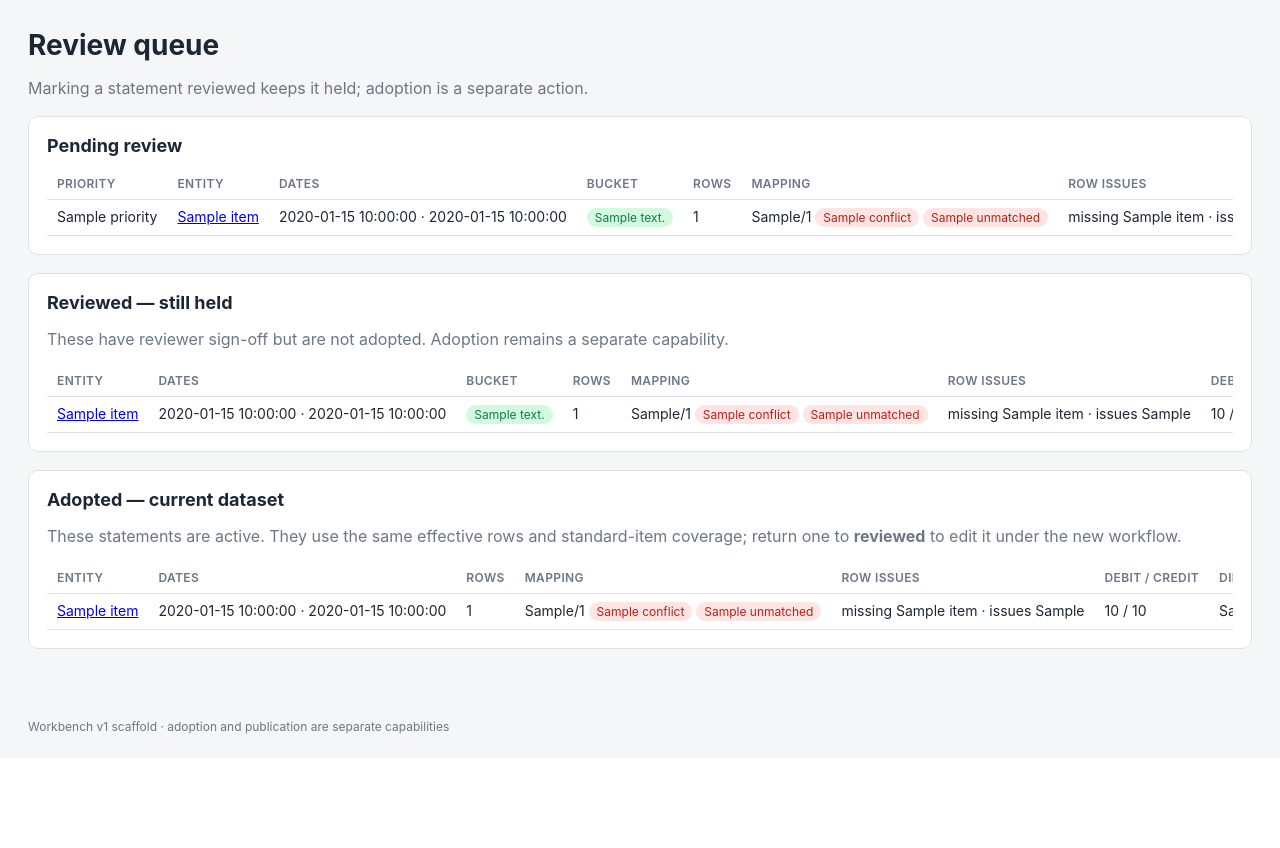
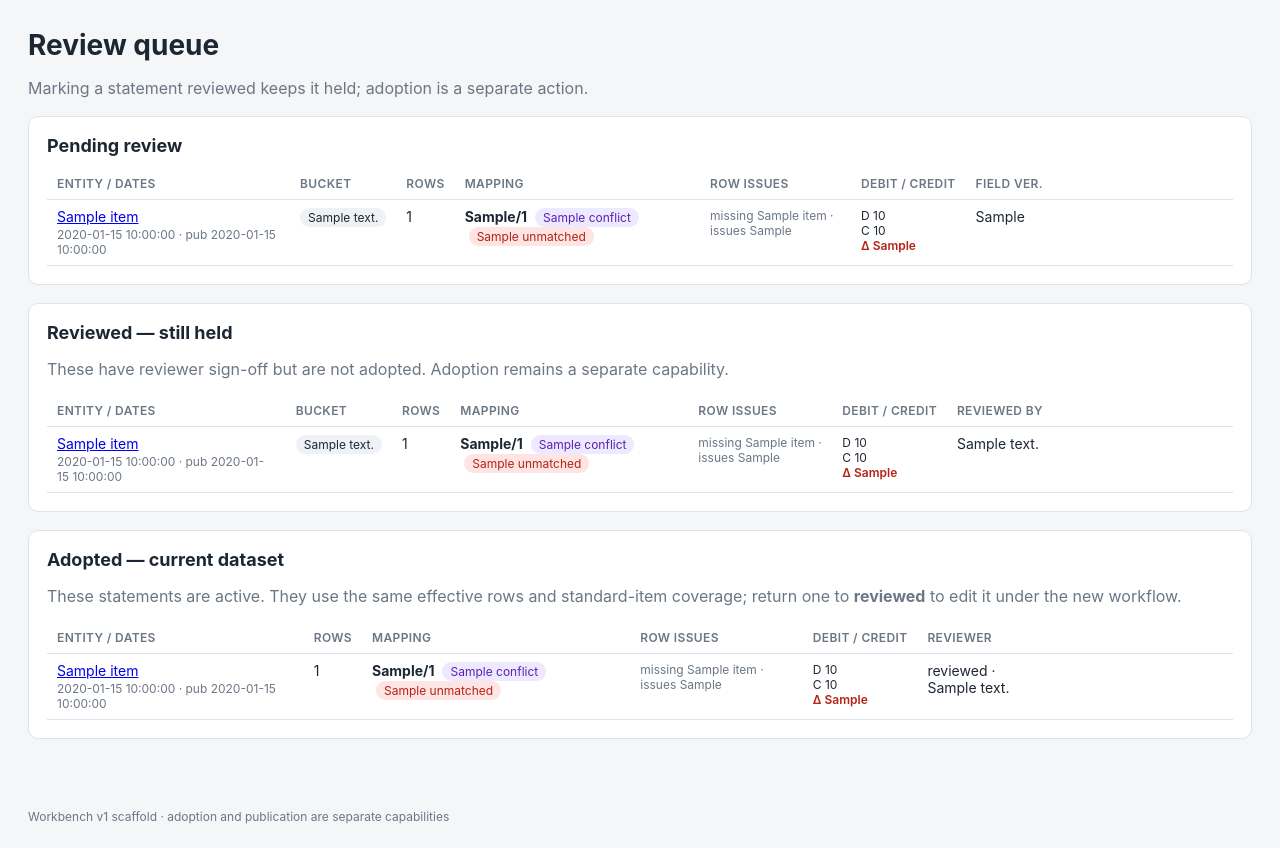
Before and after one commit to mogcai/macau_tb_ocr_prototype, a FastAPI app: template workbench/templates/review_queue.html in a window 1280 px wide. Shown: the part 44-892 px from the top of the page. Before the commit the page ends 778 px from the top, so only its background shows below. Run offline with FastAPI, Linux system fonts and the light colour scheme; the template is opened without the code that fills it: most values are stand-ins (such as "Sample title", 1, 10 or a date in 2020).

Commit message:
workbench: make held/active tables fit and give conflict tags their own colour

```diff
--- a/workbench/static/style.css
+++ b/workbench/static/style.css
@@ -33,7 +33,7 @@ th { color: var(--muted); font-weight: 600; font-size: 12px; text-transform: upp
 table.kv th { width: 210px; }
 table.compact { font-size: 12px; }
 .data tr:hover { background: #f9fafb; }
-.pill { display: inline-block; padding: 2px 8px; border-radius: 999px; font-size: 12px; background: #eef2f7; }
+.pill { display: inline-block; padding: 2px 8px; border-radius: 999px; font-size: 12px; background: #eef2f7; white-space: nowrap; }
 .pill.active { background: #d1fadf; color: var(--ok); }
 .pill.proposed { background: #fff4d6; color: var(--warn); }
 .muted { color: var(--muted); }
@@ -53,18 +53,31 @@ select.cell { min-width: 110px; }
 .role-switch { display: inline-flex; gap: 6px; margin-left: 8px; }
 .role-switch a { color: #93c5fd; font-size: 11px; }
 .bad { color: var(--bad); font-weight: 600; }
-.table-scroll { overflow-x: auto; }
-table.data th, table.data td { white-space: nowrap; }
+.table-scroll { width: 100%; max-width: 100%; overflow-x: auto; -webkit-overflow-scrolling: touch; }
+table.data th { white-space: nowrap; }
+table.data td { white-space: normal; }
 .pill.blocked { background: #fee4e2; color: var(--bad); }
+.pill.conflict { background: #ede9fe; color: #5b21b6; }
+.pill.bucket-mapping_conflict { background: #ede9fe; color: #5b21b6; }
+.pill.bucket-mapping_unmatched { background: #fee4e2; color: var(--bad); }
+.pill.bucket-ready_for_adoption { background: #d1fadf; color: var(--ok); }
+.pill.bucket-unbalanced { background: #fef3c7; color: #92400e; }
+.pill.bucket-row_issues { background: #e0f2fe; color: #075985; }
+.pill.bucket-adopted { background: #d1fadf; color: var(--ok); }
 .pill.manual { background: #e0e7ff; color: #3730a3; }
 tr.manual-row td { background: #f5f7ff; }
 .insert-form { display: grid; grid-template-columns: repeat(auto-fit, minmax(190px, 1fr)); gap: 10px 14px; align-items: end; }
 .insert-form label { display: flex; flex-direction: column; gap: 4px; font-size: 12px; color: var(--muted); }
 .insert-form label.wide { grid-column: span 2; }
 .insert-form input, .insert-form select { padding: 6px 8px; border: 1px solid var(--line); border-radius: 6px; font-size: 13px; color: var(--ink); background: #fff; }
-.insert-actions { display: flex; align-items: end; }
-.mapping-cell { min-width: 260px; }
-.actions-cell { min-width: 150px; }
+.insert-actions { display: flex; align-items: end; grid-column: 1 / -1; }
+.entity-cell { min-width: 210px; max-width: 330px; }
+.sub { color: var(--muted); font-size: 12px; margin-top: 2px; }
+.mapping-cell { min-width: 190px; }
+.mapping-cell .pill { margin-left: 4px; }
+table.compact .mapping-cell { min-width: 260px; }
+.actions-cell { min-width: 180px; white-space: nowrap; }
+.amount-cell div { white-space: nowrap; font-size: 12px; }
 .map-actions { display: flex; gap: 6px; align-items: center; }
 .row-actions { display: flex; gap: 6px; align-items: center; }
-table.data.compact { min-width: 1180px; }
+table.data.compact { min-width: 1120px; }
--- a/workbench/templates/review_detail.html
+++ b/workbench/templates/review_detail.html
@@ -169,7 +169,7 @@
           {% elif row.mapping_status == 'unique' %}
             <span class="pill proposed">proposed</span> {{ row.standardised_label }}
           {% elif row.mapping_status == 'conflict' %}
-            <span class="pill proposed">conflict</span>
+            <span class="pill conflict">conflict</span>
             <span class="muted">{{ row.mapping_candidates|length }} candidates</span>
           {% else %}
             <span class="pill blocked">unmatched</span>
--- a/workbench/templates/review_queue.html
+++ b/workbench/templates/review_queue.html
@@ -10,29 +10,32 @@
   <table class="data">
     <thead>
       <tr>
-        <th>Priority</th><th>Entity</th><th>Dates</th><th>Bucket</th>
-        <th>Rows</th><th>Mapping</th><th>Row issues</th>
-        <th>Debit / Credit</th><th>Difference</th><th>Field ver.</th><th></th>
+        <th>Entity / dates</th><th>Bucket</th><th>Rows</th><th>Mapping</th>
+        <th>Row issues</th><th>Debit / credit</th><th>Field ver.</th><th></th>
       </tr>
     </thead>
     <tbody>
       {% for item in pending_review %}
       <tr>
-        <td>{{ item.priority }}</td>
-        <td><a href="/review/{{ item.statement_id }}">{{ item.entity_name }}</a></td>
-        <td>{{ item.statement_date }}{% if item.publication_date %} · {{ item.publication_date }}{% endif %}</td>
-        <td><span class="pill {{ item.statement_status }}">{{ item.review_bucket }}</span></td>
+        <td class="entity-cell">
+          <a href="/review/{{ item.statement_id }}">{{ item.entity_name }}</a>
+          <div class="sub">{{ item.statement_date }}{% if item.publication_date %} · pub {{ item.publication_date }}{% endif %}</div>
+        </td>
+        <td><span class="pill bucket-{{ item.review_bucket }}">{{ item.review_bucket }}</span></td>
         <td>{{ item.row_count }}</td>
-        <td>
-          {{ item.mapped_rows }}/{{ item.row_count }}
-          {% if item.mapping_conflict_rows %}<span class="pill blocked">{{ item.mapping_conflict_rows }} conflict</span>{% endif %}
+        <td class="mapping-cell">
+          <strong>{{ item.mapped_rows }}/{{ item.row_count }}</strong>
+          {% if item.mapping_conflict_rows %}<span class="pill conflict">{{ item.mapping_conflict_rows }} conflict</span>{% endif %}
           {% if item.unmapped_rows %}<span class="pill blocked">{{ item.unmapped_rows }} unmatched</span>{% endif %}
         </td>
-        <td>missing {{ item.missing_labels }} · issues {{ item.issue_rows }}</td>
-        <td>{{ item.debit_total_display }} / {{ item.credit_total_display }}</td>
-        <td>{% if item.debit_credit_equal %}<span class="ok">0</span>{% else %}{{ item.debit_credit_difference_minor }}{% endif %}</td>
+        <td class="sub">missing {{ item.missing_labels }} · issues {{ item.issue_rows }}</td>
+        <td class="amount-cell">
+          <div>D {{ item.debit_total_display or "—" }}</div>
+          <div>C {{ item.credit_total_display or "—" }}</div>
+          <div class="{% if item.debit_credit_equal %}ok{% else %}bad{% endif %}">Δ {% if item.debit_credit_equal %}0{% else %}{{ item.debit_credit_difference_minor }}{% endif %}</div>
+        </td>
         <td>{{ item.field_verifications }}</td>
-        <td>
+        <td class="actions-cell">
           {% if can_review_statement and item.mapping_ready %}
           <button class="review-button" data-statement="{{ item.statement_id }}" data-role="{{ role }}" data-status="reviewed">Mark reviewed</button>
           {% elif can_review_statement %}
@@ -41,7 +44,7 @@
         </td>
       </tr>
       {% else %}
-      <tr><td colspan="11" class="muted">No pending held statements.</td></tr>
+      <tr><td colspan="8" class="muted">No pending held statements.</td></tr>
       {% endfor %}
     </tbody>
   </table>
@@ -55,34 +58,39 @@
   <table class="data">
     <thead>
       <tr>
-        <th>Entity</th><th>Dates</th><th>Bucket</th><th>Rows</th><th>Mapping</th>
-        <th>Row issues</th><th>Debit / Credit</th><th>Difference</th><th>Reviewed by</th><th></th>
+        <th>Entity / dates</th><th>Bucket</th><th>Rows</th><th>Mapping</th>
+        <th>Row issues</th><th>Debit / credit</th><th>Reviewed by</th><th></th>
       </tr>
     </thead>
     <tbody>
       {% for item in reviewed_held %}
       <tr>
-        <td><a href="/review/{{ item.statement_id }}">{{ item.entity_name }}</a></td>
-        <td>{{ item.statement_date }}{% if item.publication_date %} · {{ item.publication_date }}{% endif %}</td>
-        <td><span class="pill {{ item.statement_status }}">{{ item.review_bucket }}</span></td>
+        <td class="entity-cell">
+          <a href="/review/{{ item.statement_id }}">{{ item.entity_name }}</a>
+          <div class="sub">{{ item.statement_date }}{% if item.publication_date %} · pub {{ item.publication_date }}{% endif %}</div>
+        </td>
+        <td><span class="pill bucket-{{ item.review_bucket }}">{{ item.review_bucket }}</span></td>
         <td>{{ item.row_count }}</td>
-        <td>
-          {{ item.mapped_rows }}/{{ item.row_count }}
-          {% if item.mapping_conflict_rows %}<span class="pill blocked">{{ item.mapping_conflict_rows }} conflict</span>{% endif %}
+        <td class="mapping-cell">
+          <strong>{{ item.mapped_rows }}/{{ item.row_count }}</strong>
+          {% if item.mapping_conflict_rows %}<span class="pill conflict">{{ item.mapping_conflict_rows }} conflict</span>{% endif %}
           {% if item.unmapped_rows %}<span class="pill blocked">{{ item.unmapped_rows }} unmatched</span>{% endif %}
         </td>
-        <td>missing {{ item.missing_labels }} · issues {{ item.issue_rows }}</td>
-        <td>{{ item.debit_total_display }} / {{ item.credit_total_display }}</td>
-        <td>{% if item.debit_credit_equal %}<span class="ok">0</span>{% else %}{{ item.debit_credit_difference_minor }}{% endif %}</td>
+        <td class="sub">missing {{ item.missing_labels }} · issues {{ item.issue_rows }}</td>
+        <td class="amount-cell">
+          <div>D {{ item.debit_total_display or "—" }}</div>
+          <div>C {{ item.credit_total_display or "—" }}</div>
+          <div class="{% if item.debit_credit_equal %}ok{% else %}bad{% endif %}">Δ {% if item.debit_credit_equal %}0{% else %}{{ item.debit_credit_difference_minor }}{% endif %}</div>
+        </td>
         <td>{{ item.reviewed_by or "—" }}</td>
-        <td>
+        <td class="actions-cell">
           {% if can_review_statement %}
           <button class="review-button" data-statement="{{ item.statement_id }}" data-role="{{ role }}" data-status="needs_rework">Reopen</button>
           {% endif %}
         </td>
       </tr>
       {% else %}
-      <tr><td colspan="10" class="muted">No reviewed held statements.</td></tr>
+      <tr><td colspan="8" class="muted">No reviewed held statements.</td></tr>
       {% endfor %}
     </tbody>
   </table>
@@ -96,33 +104,38 @@
   <table class="data">
     <thead>
       <tr>
-        <th>Entity</th><th>Dates</th><th>Rows</th><th>Mapping</th>
-        <th>Row issues</th><th>Debit / Credit</th><th>Difference</th><th>Reviewer</th><th></th>
+        <th>Entity / dates</th><th>Rows</th><th>Mapping</th><th>Row issues</th>
+        <th>Debit / credit</th><th>Reviewer</th><th></th>
       </tr>
     </thead>
     <tbody>
       {% for item in adopted %}
       <tr>
-        <td><a href="/review/{{ item.statement_id }}">{{ item.entity_name }}</a></td>
-        <td>{{ item.statement_date }}{% if item.publication_date %} · {{ item.publication_date }}{% endif %}</td>
+        <td class="entity-cell">
+          <a href="/review/{{ item.statement_id }}">{{ item.entity_name }}</a>
+          <div class="sub">{{ item.statement_date }}{% if item.publication_date %} · pub {{ item.publication_date }}{% endif %}</div>
+        </td>
         <td>{{ item.row_count }}</td>
-        <td>
-          {{ item.mapped_rows }}/{{ item.row_count }}
-          {% if item.mapping_conflict_rows %}<span class="pill blocked">{{ item.mapping_conflict_rows }} conflict</span>{% endif %}
+        <td class="mapping-cell">
+          <strong>{{ item.mapped_rows }}/{{ item.row_count }}</strong>
+          {% if item.mapping_conflict_rows %}<span class="pill conflict">{{ item.mapping_conflict_rows }} conflict</span>{% endif %}
           {% if item.unmapped_rows %}<span class="pill blocked">{{ item.unmapped_rows }} unmatched</span>{% endif %}
         </td>
-        <td>missing {{ item.missing_labels }} · issues {{ item.issue_rows }}</td>
-        <td>{{ item.debit_total_display }} / {{ item.credit_total_display }}</td>
-        <td>{% if item.debit_credit_equal %}<span class="ok">0</span>{% else %}{{ item.debit_credit_difference_minor }}{% endif %}</td>
+        <td class="sub">missing {{ item.missing_labels }} · issues {{ item.issue_rows }}</td>
+        <td class="amount-cell">
+          <div>D {{ item.debit_total_display or "—" }}</div>
+          <div>C {{ item.credit_total_display or "—" }}</div>
+          <div class="{% if item.debit_credit_equal %}ok{% else %}bad{% endif %}">Δ {% if item.debit_credit_equal %}0{% else %}{{ item.debit_credit_difference_minor }}{% endif %}</div>
+        </td>
         <td>{{ item.review_status }}{% if item.reviewed_by %} · {{ item.reviewed_by }}{% endif %}</td>
-        <td>
+        <td class="actions-cell">
           {% if can_adopt %}
           <button class="return-review-button secondary" data-statement="{{ item.statement_id }}" data-role="{{ role }}">Return to reviewed</button>
           {% endif %}
         </td>
       </tr>
       {% else %}
-      <tr><td colspan="9" class="muted">No adopted statements.</td></tr>
+      <tr><td colspan="7" class="muted">No adopted statements.</td></tr>
       {% endfor %}
     </tbody>
   </table>
--- a/workbench/templates/statement_detail.html
+++ b/workbench/templates/statement_detail.html
@@ -83,7 +83,7 @@
         <td>{{ row.effective_credit_display or "—" }}</td>
         <td>{{ row.effective_debit_state }} / {{ row.effective_credit_state }}</td>
         <td>{{ row.standardised_label or "—" }}</td>
-        <td>{% if row.mapping_status == "approved" %}<span class="pill active">approved</span>{% elif row.mapping_status == "unique" %}<span class="pill proposed">proposed</span>{% elif row.mapping_status == "conflict" %}<span class="pill blocked">conflict</span>{% else %}<span class="pill blocked">unmatched</span>{% endif %}</td>
+        <td>{% if row.mapping_status == "approved" %}<span class="pill active">approved</span>{% elif row.mapping_status == "unique" %}<span class="pill proposed">proposed</span>{% elif row.mapping_status == "conflict" %}<span class="pill conflict">conflict</span>{% else %}<span class="pill blocked">unmatched</span>{% endif %}</td>
         <td>{{ row.parent_context_status }}</td>
       </tr>
       {% else %}
```
Also changed, not shown: workbench/templates/statements.html (+18 -16 lines).
